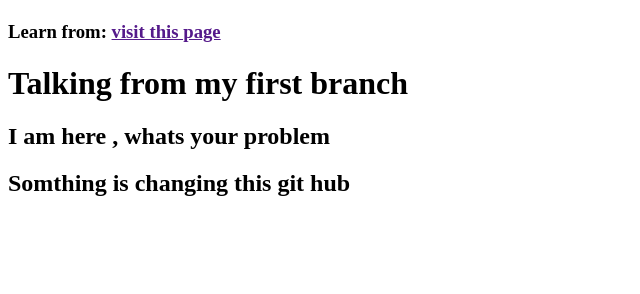
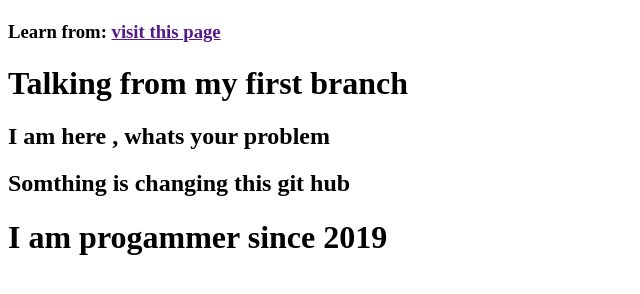
Before and after one commit to nooralam93/funApi, a plain HTML site: page index.html in a window 1280 px wide. Shown: the whole page, without its empty margins (0-640 px from the left). Drawn offline with Linux system fonts and the light colour scheme; no server answers.

Commit message:
second branch change

```diff
--- a/index.html
+++ b/index.html
@@ -13,6 +13,7 @@
     <h1>Talking from my first branch</h1>
     <h2>I am here , whats your problem</h2>
     <h2>Somthing is changing this git hub</h2>
+    <h1>I am progammer since 2019</h1>
     <script>
         function doSomething(){
             fetch('http://www.boredapi.com/api/activity/')
```
